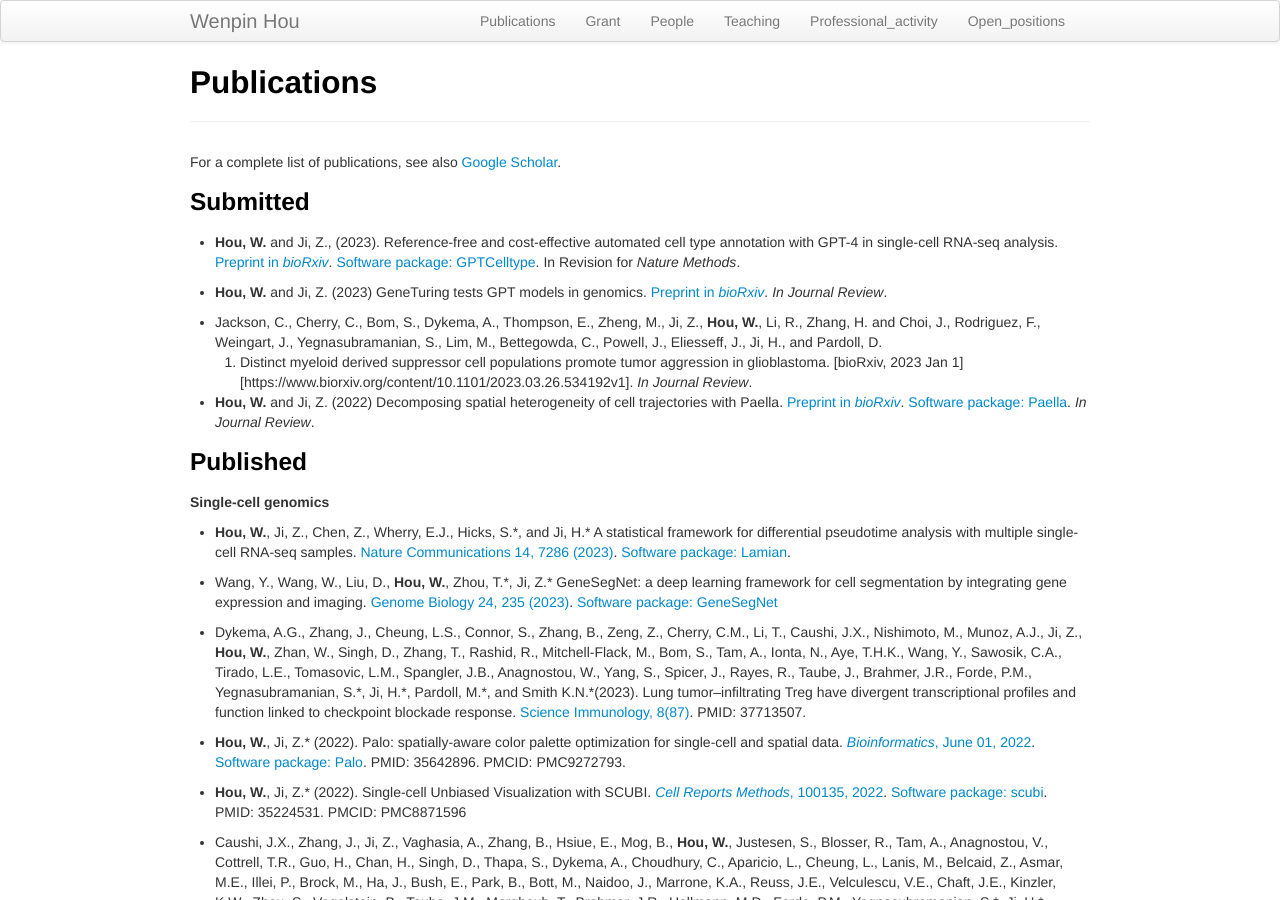
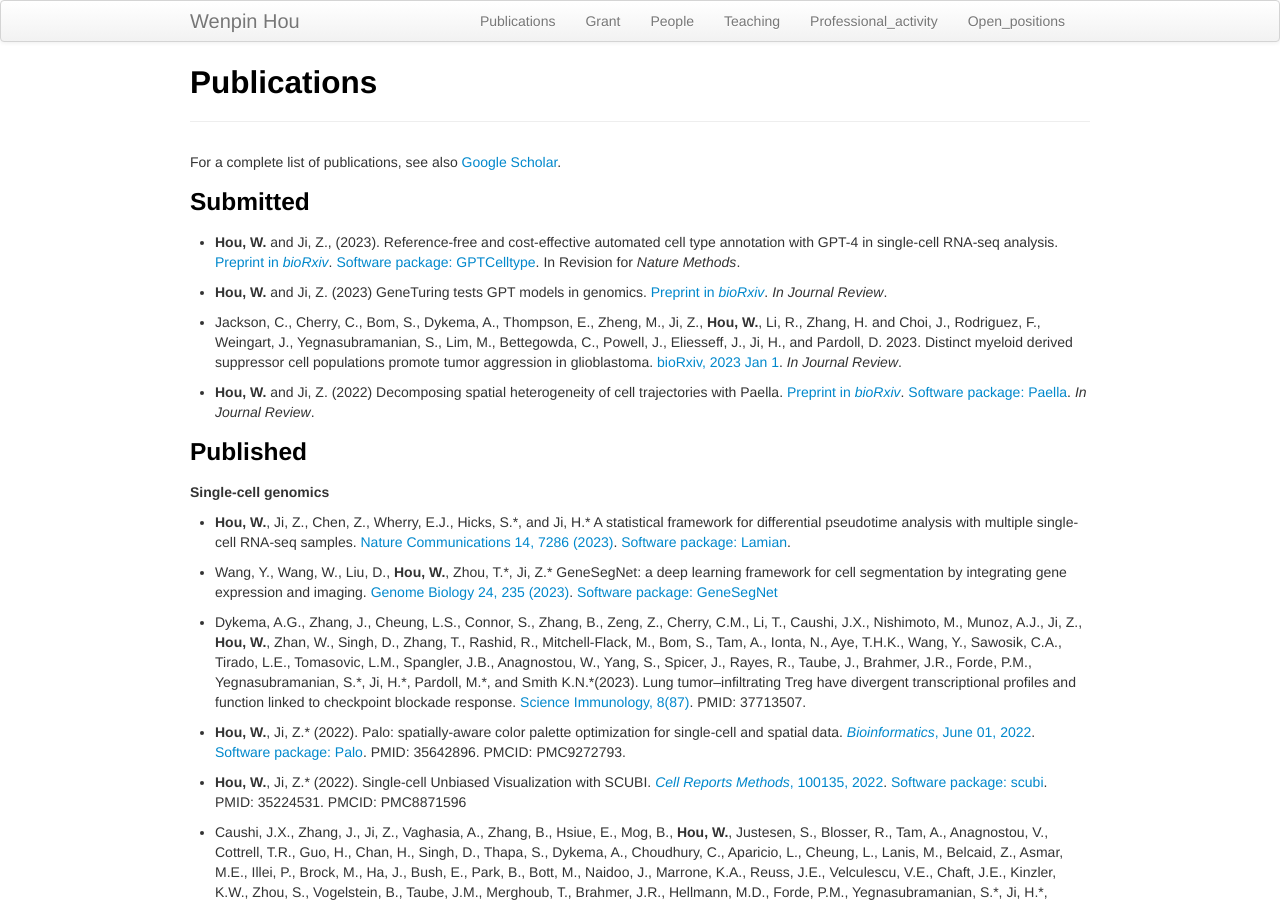
Before and after one commit to Winnie09/Wenpin_Hou, a Jekyll site: the page built from pages/publications.md, in a window 1280 px wide and 900 px high. Built offline with Jekyll 4.4.1, drawn with Linux system fonts in a browser that asks for light colours.

Commit message:
add publication

```diff
--- a/pages/publications.md
+++ b/pages/publications.md
@@ -14,8 +14,7 @@
 
 - **Hou, W.** and Ji, Z. (2023) GeneTuring tests GPT models in genomics. [Preprint in *bioRxiv*](https://www.biorxiv.org/content/10.1101/2023.03.11.532238v1). *In Journal Review*.
 
-- Jackson, C., Cherry, C., Bom, S., Dykema, A., Thompson, E., Zheng, M., Ji, Z., **Hou, W.**, Li, R., Zhang, H. and Choi, J., Rodriguez, F.,  Weingart, J., Yegnasubramanian, S., Lim, M., Bettegowda, C., Powell, J., Eliesseff, J., Ji, H., and Pardoll, D.
-2023. Distinct myeloid derived suppressor cell populations promote tumor aggression in glioblastoma. [bioRxiv, 2023 Jan 1][https://www.biorxiv.org/content/10.1101/2023.03.26.534192v1]. *In Journal Review*.
+- Jackson, C., Cherry, C., Bom, S., Dykema, A., Thompson, E., Zheng, M., Ji, Z., **Hou, W.**, Li, R., Zhang, H. and Choi, J., Rodriguez, F.,  Weingart, J., Yegnasubramanian, S., Lim, M., Bettegowda, C., Powell, J., Eliesseff, J., Ji, H., and Pardoll, D. 2023. Distinct myeloid derived suppressor cell populations promote tumor aggression in glioblastoma. [bioRxiv, 2023 Jan 1](https://www.biorxiv.org/content/10.1101/2023.03.26.534192v1). *In Journal Review*.
 
 - **Hou, W.** and Ji, Z. (2022) Decomposing spatial heterogeneity of cell trajectories with Paella. [Preprint in *bioRxiv*](https://www.biorxiv.org/content/10.1101/2022.09.05.506682v1). [Software package: Paella](https://github.com/Winnie09/Paella). *In Journal Review*.
 
```
